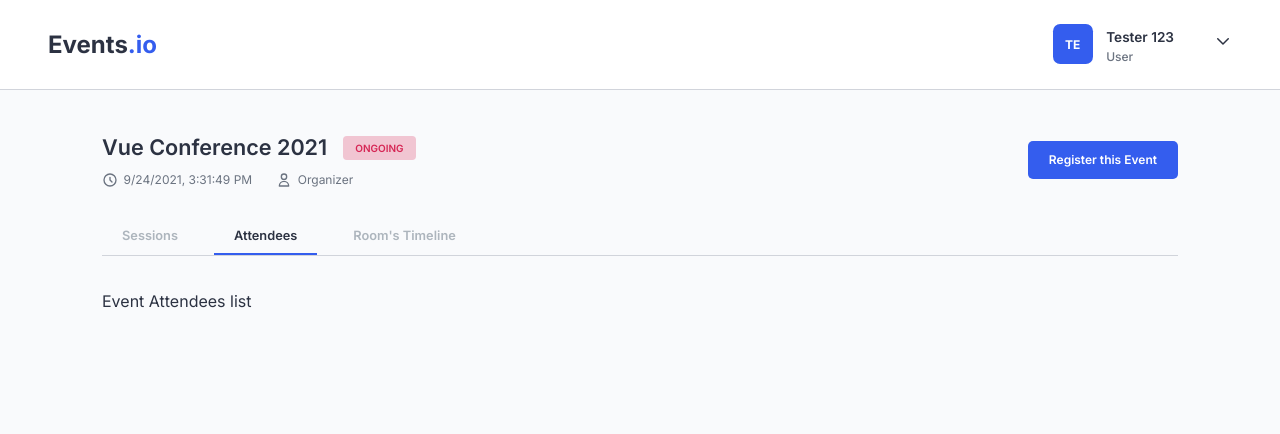
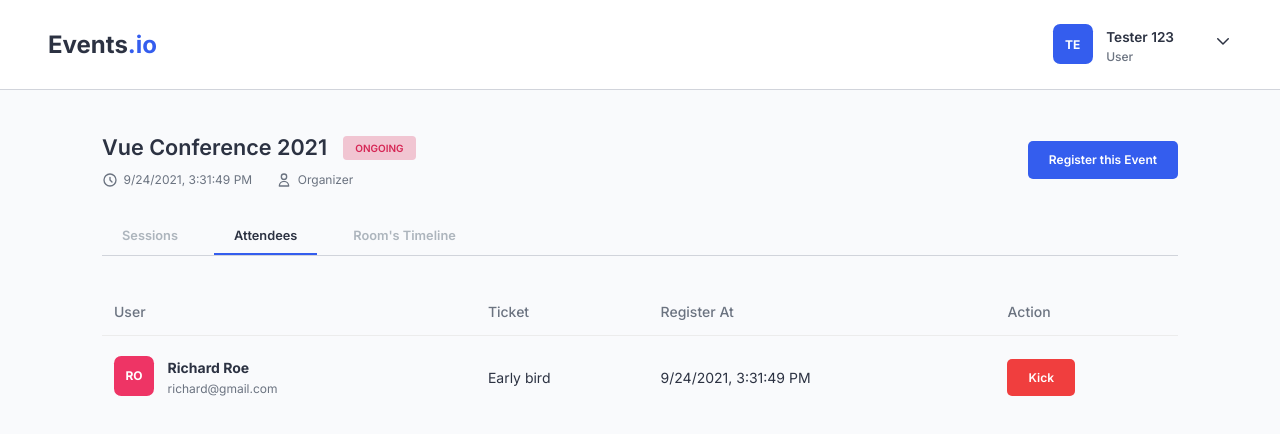
Before and after one commit to Erik3010/events.io, a React (Create React App) app: page /event/1 in a window 1280 px wide. Both pictures are taken after a click on the element "Attendees". Shown: the top 434 px of the page. Built offline with nearby package versions, Linux system fonts and the light colour scheme.

Commit message:
feat: added attendee table

```diff
--- a/src/components/Basic/Avatar/Avatar.module.scss
+++ b/src/components/Basic/Avatar/Avatar.module.scss
@@ -11,7 +11,6 @@
   font-weight: 700;
   font-size: 0.75rem;
   cursor: pointer;
-  margin-right: 0.85rem;
   &-primary {
     background: $primary;
   }
--- a/src/components/Basic/Button/Button.module.scss
+++ b/src/components/Basic/Button/Button.module.scss
@@ -1,8 +1,9 @@
 @import "scss/variables";
 
 .btn {
+  color: $white;
+  border-radius: 5px;
   cursor: pointer;
-  border-radius: 5px;
   padding: 0.875rem 2rem;
   border: 1px solid transparent;
   font-weight: 600;
@@ -10,7 +11,6 @@
   @at-root {
     &-primary {
       background: $primary;
-      color: $white;
       &:hover,
       &:focus {
         background: $primaryDark;
@@ -37,6 +37,16 @@
         transform: scale(0.97);
       }
     }
+    &-danger {
+      background: $error;
+      &:hover,
+      &:active {
+        background: $errorDarker;
+      }
+      &:focus {
+        box-shadow: $shadowError;
+      }
+    }
     &-small {
       padding: 0.65rem 1.25rem;
       font-size: 0.75rem;
--- a/src/components/Basic/HeaderProfile/HeaderProfile.module.scss
+++ b/src/components/Basic/HeaderProfile/HeaderProfile.module.scss
@@ -21,6 +21,7 @@
   display: flex;
   align-items: center;
   &-info {
+    margin-left: 0.85rem;
     &-title {
       font-weight: 600;
       font-size: 0.85rem;
--- a/src/components/Event/EventAttendees/EventAttendees.js
+++ b/src/components/Event/EventAttendees/EventAttendees.js
@@ -1,7 +1,42 @@
+import Avatar from "components/Basic/Avatar/Avatar";
+import Button from "components/Basic/Button/Button";
 import styles from "components/Event/EventAttendees/EventAttendees.module.scss";
 
 function EventAttendees() {
-  return <div>Event Attendees list</div>;
+  return (
+    <div className={styles["attendee-container"]}>
+      <table className={styles["attendee-table"]}>
+        <thead>
+          <tr>
+            <th>User</th>
+            <th>Ticket</th>
+            <th>Register At</th>
+            <th>Action</th>
+          </tr>
+        </thead>
+        <tbody>
+          <tr>
+            <td>
+              <div className={styles["attendee-user"]}>
+                <Avatar color="accent">RO</Avatar>
+                <div className={styles["attendee-user-content"]}>
+                  <h4>Richard Roe</h4>
+                  <p>richard@gmail.com</p>
+                </div>
+              </div>
+            </td>
+            <td>Early bird</td>
+            <td>{new Date().toLocaleString()}</td>
+            <td>
+              <Button type="danger" small>
+                Kick
+              </Button>
+            </td>
+          </tr>
+        </tbody>
+      </table>
+    </div>
+  );
 }
 
 export default EventAttendees;
--- a/src/components/Event/EventAttendees/EventAttendees.module.scss
+++ b/src/components/Event/EventAttendees/EventAttendees.module.scss
@@ -0,0 +1,39 @@
+@import "scss/variables";
+
+.attendee {
+  &-container {
+    overflow-y: auto;
+  }
+  &-table {
+    min-width: 100%;
+    border-collapse: collapse;
+    > * + *,
+    tbody > * + * {
+      border-top: 1px solid $lightGray;
+    }
+    th,
+    td {
+      padding: 1.25rem 0.75rem;
+      font-size: 0.875rem;
+    }
+    th {
+      text-align: left;
+      font-weight: 500;
+      color: $subtitle;
+      padding: 0.75rem;
+    }
+  }
+  &-user {
+    display: flex;
+    &-content {
+      margin-left: 0.85rem;
+      h4 {
+        font-size: 0.875rem;
+      }
+      p {
+        color: $subtitle;
+        font-size: 0.75rem;
+      }
+    }
+  }
+}
--- a/src/scss/_variables.scss
+++ b/src/scss/_variables.scss
@@ -13,10 +13,12 @@ $background: #f9fafc;
 $text: #2c3242;
 $subtitle: #6b7380;
 $error: #f03e3e;
+$errorDarker: #c92f2f;
 
 // $shadow: 0 0 0.125rem 0.125rem rgba(238, 52, 101, 0.15);
 // $shadow: 0 0 0.125rem 0.125rem rgba(40, 78, 214, 0.15);
 $shadow: rgba(52, 93, 238, 0.25) 0px 0px 0px 3px;
+$shadowError: rgba(240, 62, 62, 0.25) 0px 0px 0px 3px;
 $shadowSm: rgba(0, 0, 0, 0.03) 0px 0.25rem 0.5rem;
 $shadowMd: rgba(0, 0, 0, 0.08) 0px 0.5rem 0.75rem;
 
```
